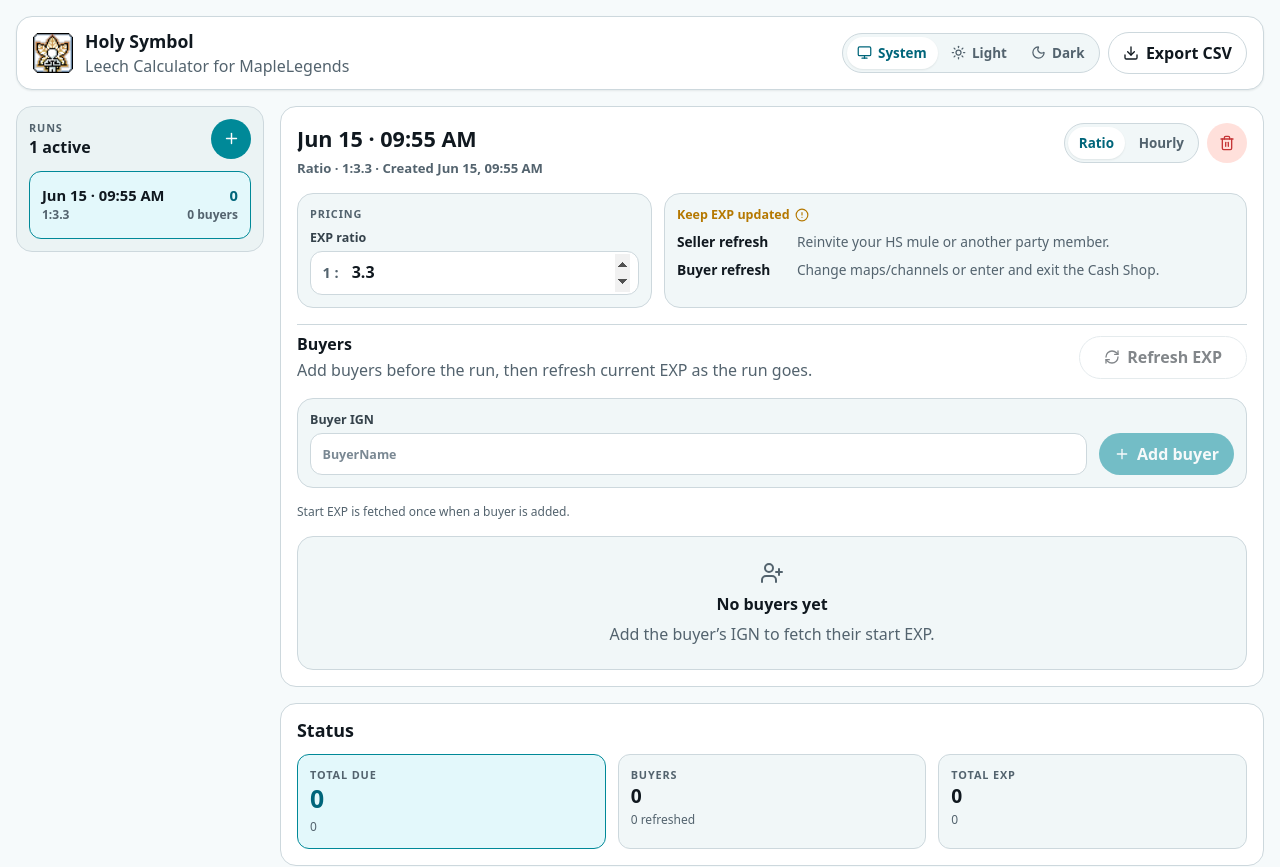
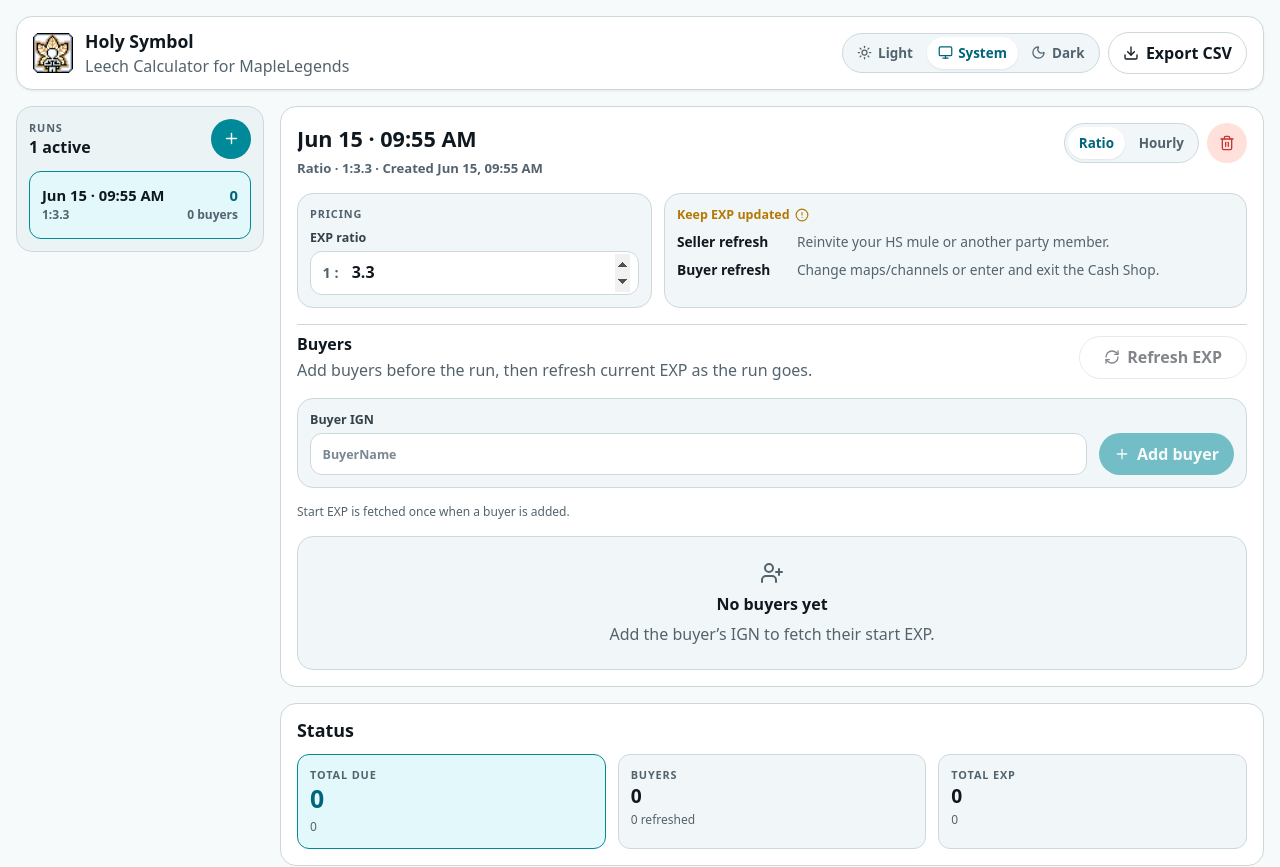
Before and after one commit to kiri-ml/holysymbol, a React (Vite) app: page / in a window 1280 px wide. Shown: the top 867 px of the page. Built offline with nearby package versions, Linux system fonts and the light colour scheme.

Commit message:
refactor: order theme selector by brightness

```diff
--- a/src/App.tsx
+++ b/src/App.tsx
@@ -321,8 +321,8 @@
 
 function ThemeSwitch({ theme, onChange }: { theme: ThemeMode; onChange: (theme: ThemeMode) => void }) {
   const options: Array<{ value: ThemeMode; label: string; icon: ReactNode }> = [
+    { value: 'light', label: 'Light', icon: <Sun size={15} /> },
     { value: 'system', label: 'System', icon: <Monitor size={15} /> },
-    { value: 'light', label: 'Light', icon: <Sun size={15} /> },
     { value: 'dark', label: 'Dark', icon: <Moon size={15} /> },
   ];
 
```
